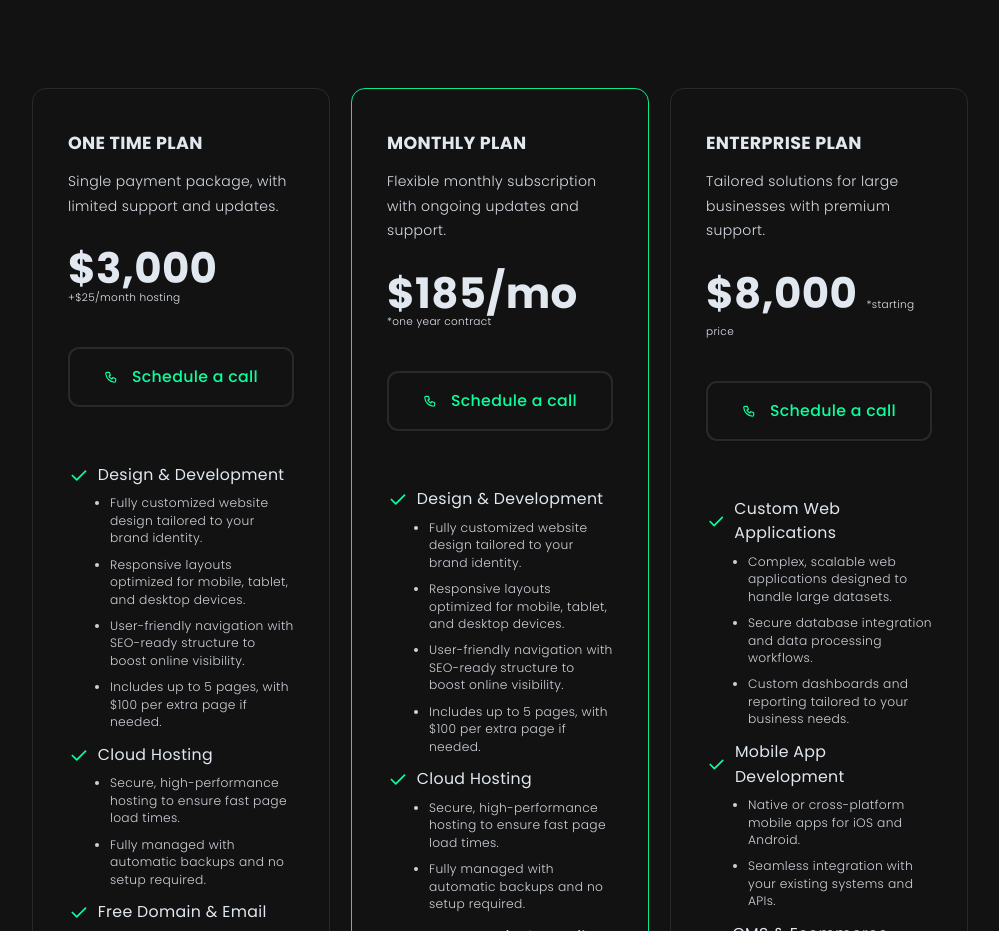
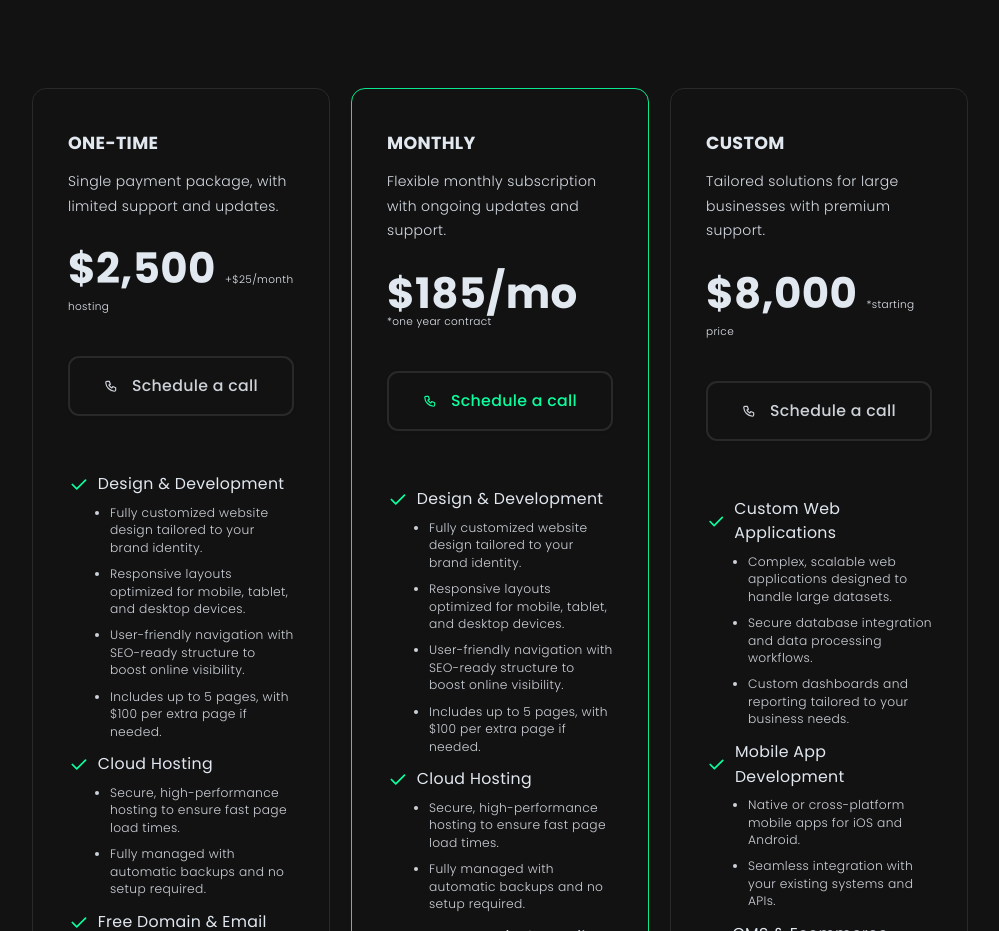
Before and after one commit to zabe-dev/bridgestackstudio, a Next.js app: page / in a window 1280 px wide. Shown: the part 3480-4411 px from the top of the page, without its empty margins (172-1171 px from the left). Built offline with nearby package versions, Linux system fonts and the light colour scheme.

Commit message:
refactor: update pricing section details

```diff
--- a/src/components/pricing-card.tsx
+++ b/src/components/pricing-card.tsx
@@ -1,6 +1,7 @@
 import Link from "next/link";
 import { IconCheck, IconPhone, IconX } from "@tabler/icons-react";
 import { Button } from "@/components/ui/button";
+import { cn } from "@/lib/utils";
 
 export default function PricingCard({
 	isPopular,
@@ -41,7 +42,10 @@ export default function PricingCard({
 			<Button
 				asChild
 				size="lg"
-				className="text-primary hover:bg-background/10 flex items-center gap-2 gap-4 rounded-xl border-2 px-4 py-6 font-medium md:px-6 md:py-8 md:text-lg"
+				className={cn(
+					"hover:bg-background/10 flex items-center gap-2 rounded-xl border-2 px-4 py-6 font-medium md:gap-4 md:px-6 md:py-8 md:text-lg",
+					isPopular ? "text-primary" : "text-foreground/90"
+				)}
 				variant="outline"
 			>
 				<Link href={cta.href}>
--- a/src/components/pricing-section.tsx
+++ b/src/components/pricing-section.tsx
@@ -134,16 +134,16 @@ export default function PricingSection() {
 			<div className="my-24 grid w-full grid-cols-1 gap-4 px-0 md:grid-cols-3 md:gap-6 md:px-24">
 				{[
 					{
-						title: "ONE TIME PLAN",
+						title: "ONE-TIME",
 						description:
 							"Single payment package, with limited support and updates.",
-						price: "$3,000",
+						price: "$2,500",
 						subPrice: "+$25/month hosting",
 						features: basicPlanFeatures,
 					},
 					{
 						isPopular: true,
-						title: "MONTHLY PLAN",
+						title: "MONTHLY",
 						description:
 							"Flexible monthly subscription with ongoing updates and support.",
 						price: "$185/mo",
@@ -151,7 +151,7 @@ export default function PricingSection() {
 						features: monthlyPlanFeatures,
 					},
 					{
-						title: "ENTERPRISE PLAN",
+						title: "CUSTOM",
 						description:
 							"Tailored solutions for large businesses with premium support.",
 						price: "$8,000",
@@ -172,7 +172,7 @@ export default function PricingSection() {
 							description={card.description}
 							price={card.price}
 							subPrice={card.subPrice}
-							cta={{ href: "#services", text: "Schedule a call" }}
+							cta={{ href: "#contact", text: "Schedule a call" }}
 							features={card.features}
 						/>
 					</motion.div>
```
